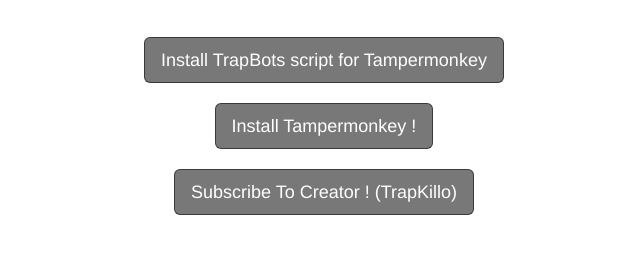
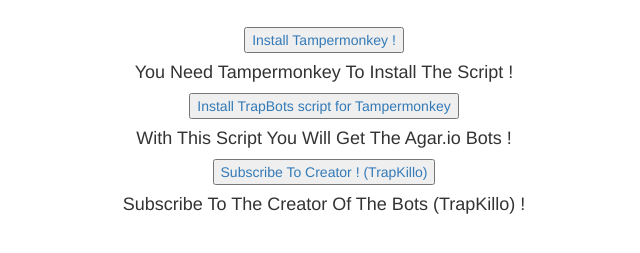
Before and after one commit to TrapKillo/TrapBots, a plain HTML site: page index.html in a window 1280 px wide. Shown: the part 235-488 px from the top of the page, without its empty margins (316-956 px from the left). Drawn offline with nearby package versions, Linux system fonts and the light colour scheme.

Commit message:
Update index.html

```diff
--- a/index.html
+++ b/index.html
@@ -32,25 +32,21 @@
     margin-bottom: 30px;
     letter-spacing: 5px;
 ">TrapBots</h1>
-      <table style="text-align:center; display:inline-block">
-        <tbody>
-          <tr>
-            <td style="padding:10px; width:220px;">
-              <a class="btn btn-primary btn-lg" onclick="window.open('http://pastebin.com/raw/BiZy0yZs');">Install TrapBots script for Tampermonkey</a>
-            </td>
-          </tr>
-          <tr>
-            <td style="padding:10px; width:220px;">
-              <a class="btn btn-success btn-lg" onclick="window.open('http://tampermonkey.net');">Install Tampermonkey !</a>
-            </td>
-          </tr>
-          <tr>
-            <td style="padding:10px; width:220px;">
-              <a class="btn btn-success btn-lg" onclick="window.open('https://www.youtube.com/channel/UCuNVCU4BQqkxAZH11qaLhOQ/?sub_confirmation=1');">Subscribe To Creator ! (TrapKillo) </a>
-            </td>
-          </tr>
-        </tbody>
-      </table>
+
+<center><a href="http://tampermonkey.net"><input type="button" name="button1" value="Install Tampermonkey !"> </a></center>
+
+<h4> You Need Tampermonkey To Install The Script ! </h4>
+
+<center><a href="http://pastebin.com/raw/BiZy0yZs"><input type="button" name="button1" value="Install TrapBots script for Tampermonkey"> </a></center>
+
+<h4> With This Script You Will Get The Agar.io Bots ! </h4>
+
+<center><a href="https://www.youtube.com/channel/UCuNVCU4BQqkxAZH11qaLhOQ/?sub_confirmation=1"><input type="button" name="button1" value="Subscribe To Creator ! (TrapKillo)"> </a></center>
+
+<h4> Subscribe To The Creator Of The Bots (TrapKillo) ! </h4>
+
+</body>
+
     </div>
     <div marginwidth="0" marginheight="0">
       <div id="circle-canvas">
```
